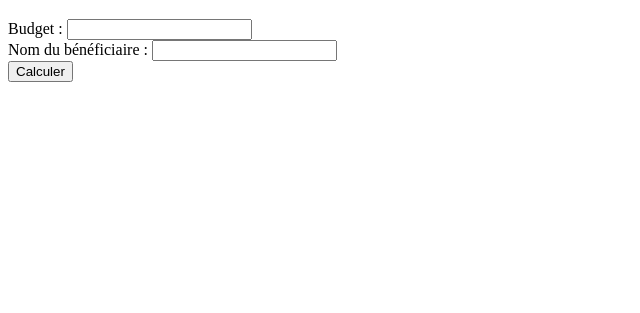
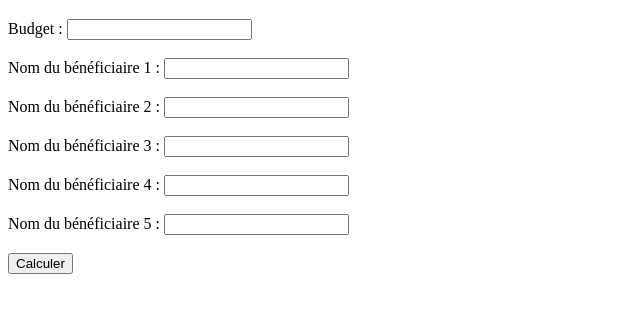
Before and after one commit to Johjo/freelance-tool, a plain HTML site: page views/index.html in a window 1280 px wide. Shown: the part 61-374 px from the top of the page, without its empty margins (0-640 px from the left). Drawn offline with Linux system fonts and the light colour scheme.

Commit message:
Permet de saisir plusieurs personnes

```diff
--- a/views/index.html
+++ b/views/index.html
@@ -3,14 +3,29 @@
 <head>
     <meta charset="UTF-8">
     <title>Formulaire de Calcul</title>
+
 </head>
 <body>
     <h1>Formulaire de Calcul</h1>
     <form action="/distribute" method="post">
         <label for="budget">Budget :</label>
-        <input type="text" id="budget" name="budget"><br>
-        <label for="name">Nom du bénéficiaire :</label>
-        <input type="text" id="name" name="name"><br>
+        <input type="text" id="budget" name="budget"><br><br>
+
+        <label for="name1">Nom du bénéficiaire 1 :</label>
+        <input type="text" id="name1" name="name1"><br><br>
+
+        <label for="name2">Nom du bénéficiaire 2 :</label>
+        <input type="text" id="name2" name="name2"><br><br>
+
+        <label for="name3">Nom du bénéficiaire 3 :</label>
+        <input type="text" id="name3" name="name3"><br><br>
+
+        <label for="name4">Nom du bénéficiaire 4 :</label>
+        <input type="text" id="name4" name="name4"><br><br>
+
+        <label for="name5">Nom du bénéficiaire 5 :</label>
+        <input type="text" id="name5" name="name5"><br><br>
+
         <input type="submit" value="Calculer">
     </form>
 </body>
```
Also changed, not shown: 1 other file.
